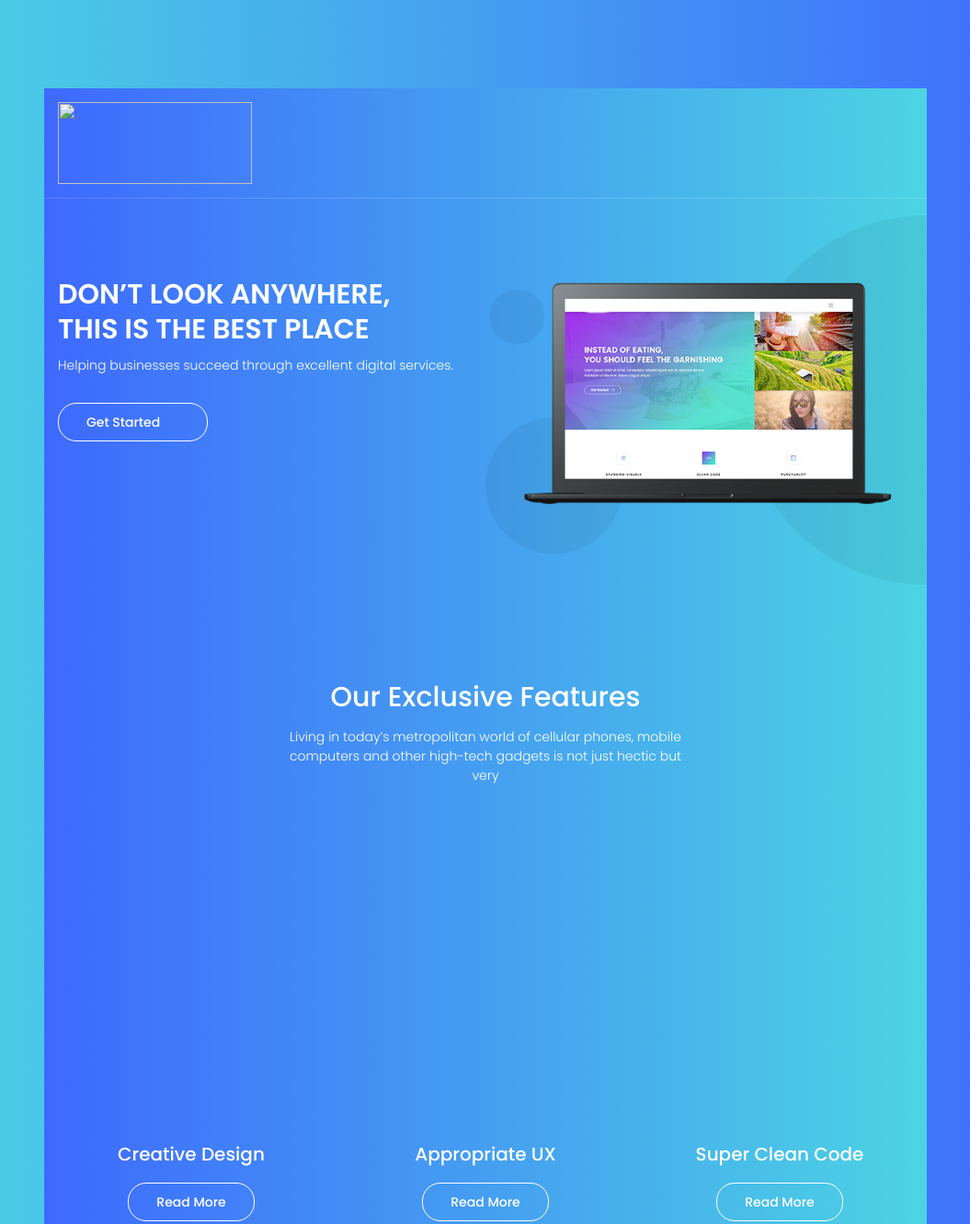
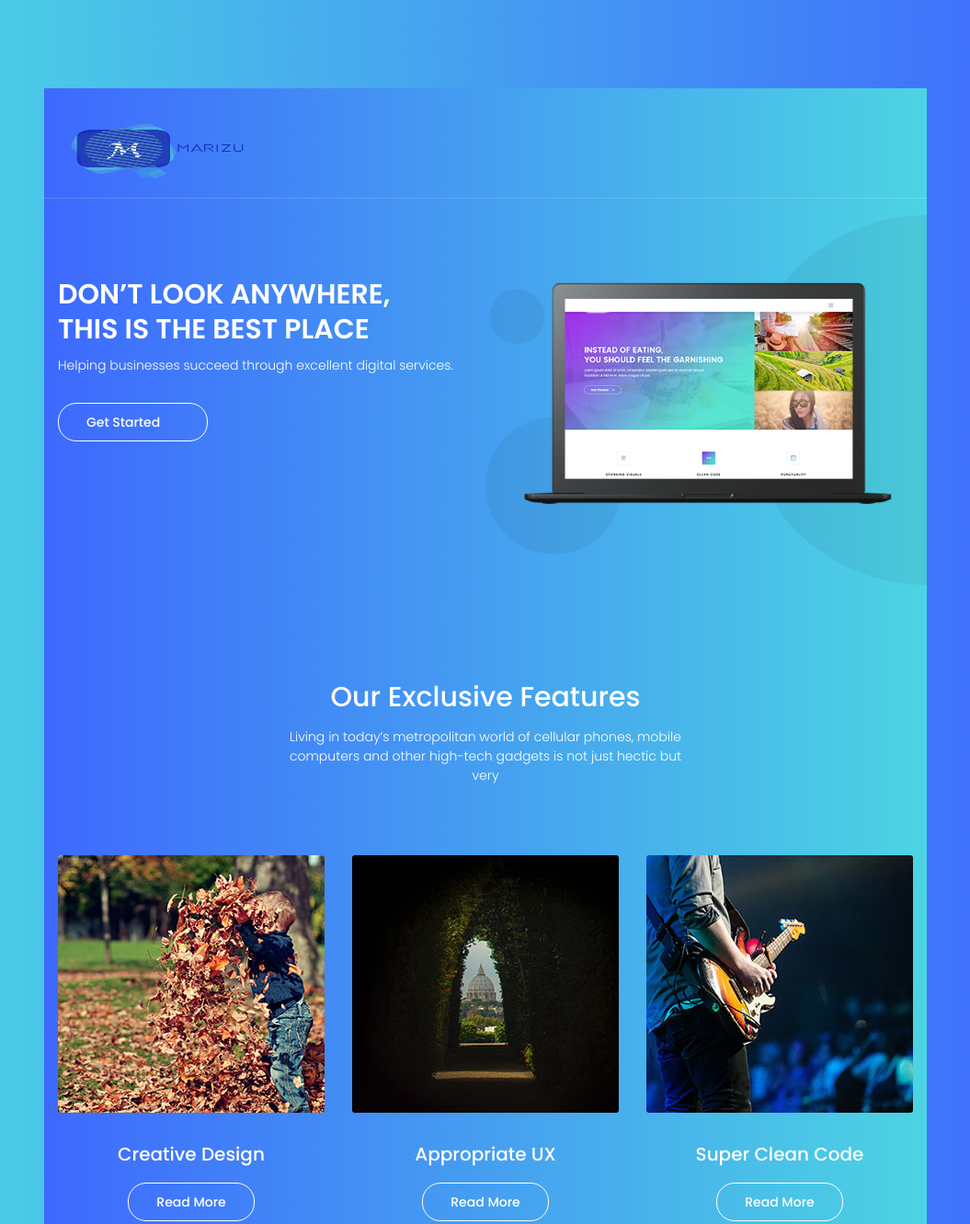
Before and after one commit to makozi/Marizu, a plain HTML site: page index.html in a window 1280 px wide. Shown: the top 1331 px of the page at 92% size, without its empty margins (112-1167 px from the left). Drawn offline with nearby package versions, Linux system fonts and the light colour scheme; some icons are missing; files whose address does not match are found by name; a web font is replaced by a local one.

Commit message:
Update index.html

```diff
--- a/index.html
+++ b/index.html
@@ -36,7 +36,7 @@
 						<div class="header-wrap">
 							<div class="header-top d-flex justify-content-between align-items-center">
 								<div class="logo">
-									<a href="index.html"><img src="img/Marizu_logo..png" alt="" width="211px" height="89px"></a>
+									<a href="index.html"><img src="Marizu_logo..png" alt="" width="211px" height="89px"></a>
 								</div>
 								<div class="main-menubar d-flex align-items-center">
 									<nav class="hide">
@@ -82,7 +82,7 @@
 					<div class="row">
 						<div class="col-md-4">
 							<div class="single-feature">
-								<div class="thumb" style="background: url(img/t1.jpg);"></div>
+								<div class="thumb" style="background: url(t1.jpg);"></div>
 								<div class="desc text-center mt-30">
 									<h4 class="text-white">Creative Design</h4>
 									<p class="text-white"></p>
@@ -92,7 +92,7 @@
 						</div>
 						<div class="col-md-4">
 							<div class="single-feature">
-								<div class="thumb" style="background: url(img/t2.jpg);"></div>
+								<div class="thumb" style="background: url(t2.jpg);"></div>
 								<div class="desc text-center mt-30">
 									<h4 class="text-white">Appropriate UX</h4>
 									<p class="text-white"> </p>
@@ -102,7 +102,7 @@
 						</div>
 						<div class="col-md-4">
 							<div class="single-feature">
-								<div class="thumb" style="background: url(img/t3.jpg);"></div>
+								<div class="thumb" style="background: url(t3.jpg);"></div>
 								<div class="desc text-center mt-30">
 									<h4 class="text-white">Super Clean Code</h4>
 									<p class="text-white"></p>
@@ -256,9 +256,6 @@
 		<script src="https://cdnjs.cloudflare.com/ajax/libs/popper.js/1.11.0/umd/popper.min.js" integrity="sha384-b/U6ypiBEHpOf/4+1nzFpr53nxSS+GLCkfwBdFNTxtclqqenISfwAzpKaMNFNmj4" crossorigin="anonymous"></script>
 		<script src="js/vendor/bootstrap.min.js"></script>
 		<script src="js/jquery.ajaxchimp.min.js"></script>
-		<!-- <script src="js/owl.carousel.min.js"></script>
-		<script src="js/jquery.nice-select.min.js"></script> -->
-		<!-- <script src="js/jquery.magnific-popup.min.js"></script> -->
 		<script src="js/main.js"></script>
 	</body>
 </html>
```
